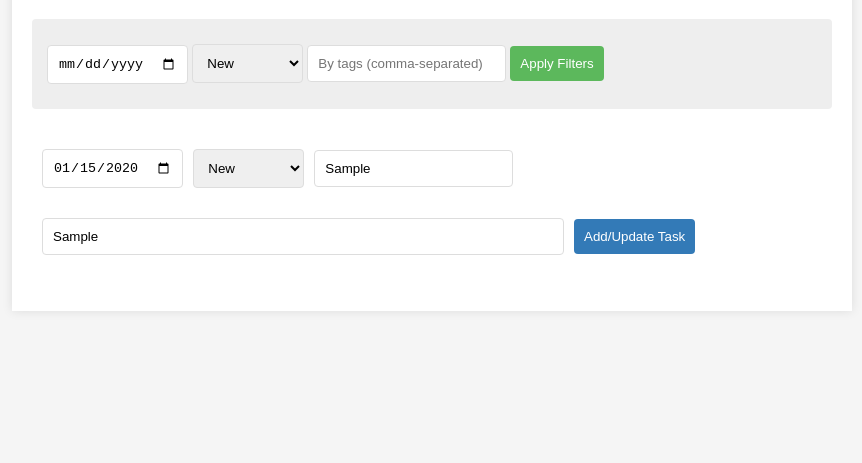
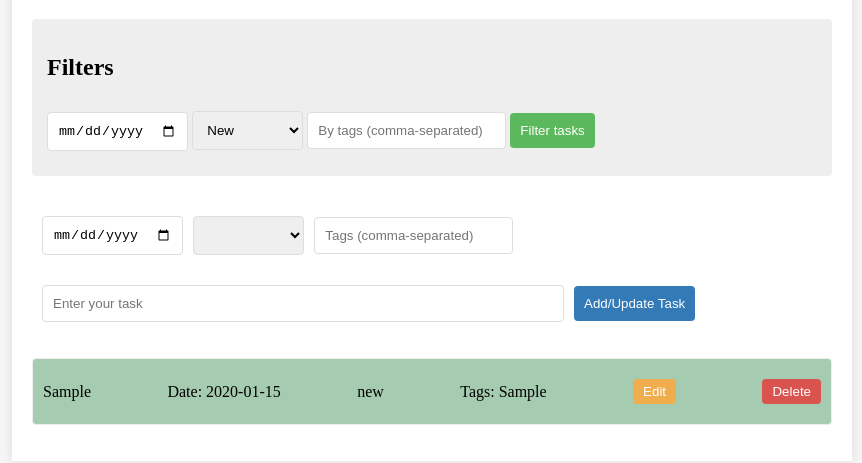
Before and after one commit to dmitrygvl/TaskTrackerApp, a website built with webpack: page src/index.html in a window 1280 px wide. Both pictures are taken after typing "2020-01-15", "Sample", "Sample" into the empty fields and a click on the button "Add/Update Task". Shown: the part 101-564 px from the top of the page, without its empty margins (208-1070 px from the left). Built offline with nearby package versions, Linux system fonts and the light colour scheme.

Commit message:
Add TaskTrackerUI

```diff
--- a/src/modules/TaskTrackerAPI.ts
+++ b/src/modules/TaskTrackerAPI.ts
@@ -1,6 +1,6 @@
 import { TaskTrackerCRUD, Task, TasksFilter } from "./types";
 
-export class TaskTracker {
+export class TaskTrackerAPI {
   private localTaskTracker: TaskTrackerCRUD;
 
   constructor(localTaskTracker: TaskTrackerCRUD) {
@@ -20,6 +20,18 @@ export class TaskTracker {
     return success;
   }
 
+  async getSavedTasks(): Promise<Task[]> {
+    const savedTasks = await this.localTaskTracker.getTasks();
+    return [...savedTasks];
+  }
+
+  async saveTask(task: Task): Promise<void> {
+    if (task.text === "") {
+      return;
+    }
+    await this.localTaskTracker.setTask(task);
+  }
+
   public taskFilter(task: Task, filter: TasksFilter): boolean {
     const tagsFilter =
       filter.tags?.map((tag) => tag.trim().toLowerCase()) ?? [];
--- /dev/null
+++ b/src/modules/TaskTrackerUI.ts
@@ -0,0 +1,164 @@
+import { Task, TasksFilter } from "./types";
+import { TaskTrackerAPI } from "./TaskTrackerAPI";
+
+export class TaskTrackerUI {
+  private taskTracker: TaskTrackerAPI;
+
+  constructor(taskTracker: TaskTrackerAPI) {
+    this.taskTracker = taskTracker;
+    this.setEvents();
+  }
+
+  private async setEvents(): Promise<void> {
+    document
+      .getElementById("add-update-task-btn")
+      ?.addEventListener("click", async () => {
+        await this.addUpdateTask();
+      });
+    document
+      .getElementById("filterTasksBtn")
+      ?.addEventListener("click", async () => {
+        await this.filterTasks();
+      });
+  }
+
+  public async addUpdateTask(): Promise<void> {
+    const taskDateInput = document.getElementById(
+      "taskDate",
+    ) as HTMLInputElement;
+    const taskProgressSelect = document.getElementById(
+      "taskProgress",
+    ) as HTMLSelectElement;
+    const taskTagsInput = document.getElementById(
+      "taskTags",
+    ) as HTMLInputElement;
+    const taskTextInput = document.getElementById(
+      "taskText",
+    ) as HTMLInputElement;
+    const { editingId } = (
+      document.getElementById("add-update-task-btn") as HTMLButtonElement
+    ).dataset;
+
+    const taskId = editingId || this.taskTracker.generateTaskId();
+
+    const task: Task = {
+      id: taskId,
+      text: taskTextInput.value,
+      date: taskDateInput.value,
+      status: taskProgressSelect.value as "New" | "In work" | "Done",
+      tags: taskTagsInput.value.split(",").map((tag) => tag.trim()),
+    };
+
+    await this.taskTracker.saveTask(task);
+    await this.clearInputs();
+    await this.renderTasks();
+  }
+
+  public async filterTasks(): Promise<void> {
+    const filterTextElement = document.getElementById(
+      "filterText",
+    ) as HTMLInputElement;
+    const filterDateElement = document.getElementById(
+      "filterDate",
+    ) as HTMLInputElement;
+    const filterStatusElement = document.getElementById(
+      "filterStatus",
+    ) as HTMLSelectElement;
+    const filterTagsElement = document.getElementById(
+      "filterTags",
+    ) as HTMLInputElement;
+
+    const filter: TasksFilter = {
+      date: filterDateElement.value,
+      status:
+        (filterStatusElement.value as "New" | "In work" | "Done") || undefined,
+
+      tags: filterTagsElement.value
+        ? filterTagsElement.value.split(",").map((tag) => tag.trim())
+        : undefined,
+    };
+
+    let tasks: Task[] = [];
+
+    tasks = await this.taskTracker.getSavedTasks();
+
+    const filteredTasks = tasks.filter((task) =>
+      this.taskTracker.taskFilter(task, filter),
+    );
+    await this.renderTasks(filteredTasks);
+  }
+
+  public async deleteTask(taskId: string): Promise<void> {
+    const isTaskDeleted = await this.taskTracker.deleteTask(taskId);
+    if (isTaskDeleted) {
+      await this.renderTasks();
+    }
+  }
+
+  public async renderTasks(tasks?: Task[]): Promise<void> {
+    const taskListEl = document.getElementById("taskList") as HTMLElement;
+    taskListEl.innerHTML = "";
+
+    const taskList = tasks || (await this.taskTracker.getSavedTasks());
+
+    taskList.forEach((task) => {
+      const taskListItem = document.createElement("li");
+      taskListItem.classList.add("task-item-flex");
+      const editTaskBtn = document.createElement("button");
+      editTaskBtn.textContent = "Edit";
+      editTaskBtn.classList.add("edit-btn");
+      editTaskBtn.addEventListener("click", () => this.editTask(task.id));
+
+      const deleteTaskBtn = document.createElement("button");
+      deleteTaskBtn.textContent = "Delete";
+      deleteTaskBtn.classList.add("delete-btn");
+      deleteTaskBtn.addEventListener("click", async () => {
+        await this.deleteTask(task.id);
+      });
+
+      const dateEl = document.createElement("span");
+      dateEl.textContent = ` Date: ${task.date}`;
+      const progressEl = document.createElement("span");
+      progressEl.textContent = `${task.status}`;
+      const tagsEl = document.createElement("span");
+      tagsEl.textContent = `Tags: ${task.tags.join(", ")}`;
+
+      taskListItem.appendChild(document.createTextNode(task.text));
+      taskListItem.appendChild(dateEl);
+      taskListItem.appendChild(progressEl);
+      taskListItem.appendChild(tagsEl);
+      taskListItem.appendChild(editTaskBtn);
+      taskListItem.appendChild(deleteTaskBtn);
+
+      taskListEl.appendChild(taskListItem);
+    });
+  }
+
+  async editTask(taskId: string): Promise<void> {
+    const task = await this.taskTracker.getTaskById(taskId);
+    if (!task) {
+      return;
+    }
+
+    (document.getElementById("taskText") as HTMLInputElement).value = task.text;
+    (document.getElementById("taskDate") as HTMLInputElement).value = task.date;
+    (document.getElementById("taskProgress") as HTMLSelectElement).value =
+      task.status;
+    (document.getElementById("taskTags") as HTMLInputElement).value =
+      task.tags.join(", ");
+    (
+      document.getElementById("add-update-task-btn") as HTMLButtonElement
+    ).dataset.editingId = task.id;
+  }
+
+  public async clearInputs(): Promise<void> {
+    (document.getElementById("taskDate") as HTMLInputElement).value = "";
+    (document.getElementById("taskProgress") as HTMLSelectElement).value = "";
+    (document.getElementById("taskTags") as HTMLInputElement).value = "";
+    (document.getElementById("taskText") as HTMLInputElement).value = "";
+    delete (document.getElementById("add-update-task-btn") as HTMLButtonElement)
+      .dataset.editingId;
+  }
+}
+
+export default TaskTrackerUI;
--- a/src/modules/renderAppUI.ts
+++ b/src/modules/renderAppUI.ts
@@ -5,9 +5,9 @@ export function renderAppUI(rootEl: HTMLElement) {
           <h1>Task Calendar</h1>
         </header>
       <div class="filters">
-
+      <h2>Filters</h2>
         <input type="date" id="filterDate" />
-        <select id="filterStatus">
+        <select id="filterProgress">
           <option value="new">New</option>
           <option value="in progress">In Progress</option>
           <option value="done">Done</option>
@@ -18,12 +18,12 @@ export function renderAppUI(rootEl: HTMLElement) {
           placeholder="By tags (comma-separated)"
         />
 
-        <button id="applyFiltersButton">Apply Filters</button>
+        <button id="filterTasksBtn">Filter tasks</button>
       </div>
       <div class="task-form">
 
         <input type="date" id="taskDate" />
-        <select id="taskStatus">
+        <select id="taskProgress">
           <option value="new">New</option>
           <option value="in progress">In Progress</option>
           <option value="done">Done</option>
@@ -32,11 +32,11 @@ export function renderAppUI(rootEl: HTMLElement) {
         <input
           id="taskText"
           class="task-text"
+          autofocus
           placeholder="Enter your task"
-        ></input>
-        <button id="add-update-task">Add/Update Task</button>
-        <!-- <button id="loadFromFirebaseButton">Load Tasks from Firebase</button> -->
-        <!-- <button id="loadFromLocalButton">Load from Local</button> -->
+
+          ></input>
+        <button type="submit" id="add-update-task-btn">Add/Update Task</button>
       </div>
       <ul class="task-list" id="taskList"></ul>
     </div>
--- /dev/null
+++ b/src/modules/runApp.ts
@@ -0,0 +1,16 @@
+import { TaskTrackerAPI } from "./TaskTrackerAPI";
+import { WorkWithLocalStorage } from "./store";
+import { TaskTrackerUI } from "./TaskTrackerUI";
+import { renderAppUI } from "./renderAppUI";
+
+const app = document.getElementById("app") as HTMLElement;
+
+export function runApp(appEl: HTMLElement) {
+  renderAppUI(appEl);
+
+  const storage = new WorkWithLocalStorage("local_tasks");
+
+  const taskTracker = new TaskTrackerAPI(storage);
+
+  const taskTrackerUI = new TaskTrackerUI(taskTracker);
+}
--- a/src/modules/store.ts
+++ b/src/modules/store.ts
@@ -1,6 +1,6 @@
 import { Task, TaskTrackerCRUD, TasksFilter } from "./types";
 
-export class workWithLocalStorage implements TaskTrackerCRUD {
+export class WorkWithLocalStorage implements TaskTrackerCRUD {
   private namespace: string;
 
   constructor(namespace: string) {
--- a/src/runApp.ts
+++ /dev/null
@@ -1,27 +0,0 @@
-// import React from 'react';
-// import Button from './components/Button/Button';
-// import { ReactComponent as Add } from './assets/icons/add.svg'
-
-// const App = () => {
-//   return (
-//     <div className="container">
-//       <main className="App">
-//         <header className="header">
-//           <h1>Task Tracker</h1>
-//           <Button title="Add Task" icon={<Add />} onClick={() => {}} />
-//         </header>
-//         <section className="task-container"></section>
-//       </main>
-//     </div>
-//   );
-// };
-
-// export default App;
-
-import { renderAppUI } from "./modules/renderAppUI";
-
-const app = document.getElementById("app") as HTMLElement;
-
-export function runApp(appEl: HTMLElement) {
-  renderAppUI(appEl);
-}
--- a/src/styles/index.scss
+++ b/src/styles/index.scss
@@ -88,12 +88,12 @@ button:hover {
   background: #ec971f;
 }
 
-#add-update-task {
+#add-update-task-btn {
   background: #337ab7;
   border-color: #2e6da4;
 }
 
-#add-update-task:hover {
+#add-update-task-btn:hover {
   background: #286090;
   border-color: #204d74;
 }
```
Also changed, not shown: src/index.ts (+7 -4 lines), src/modules/types.ts (+15 -11 lines), src/syncManager.test.ts (deleted, +0 -82 lines).
